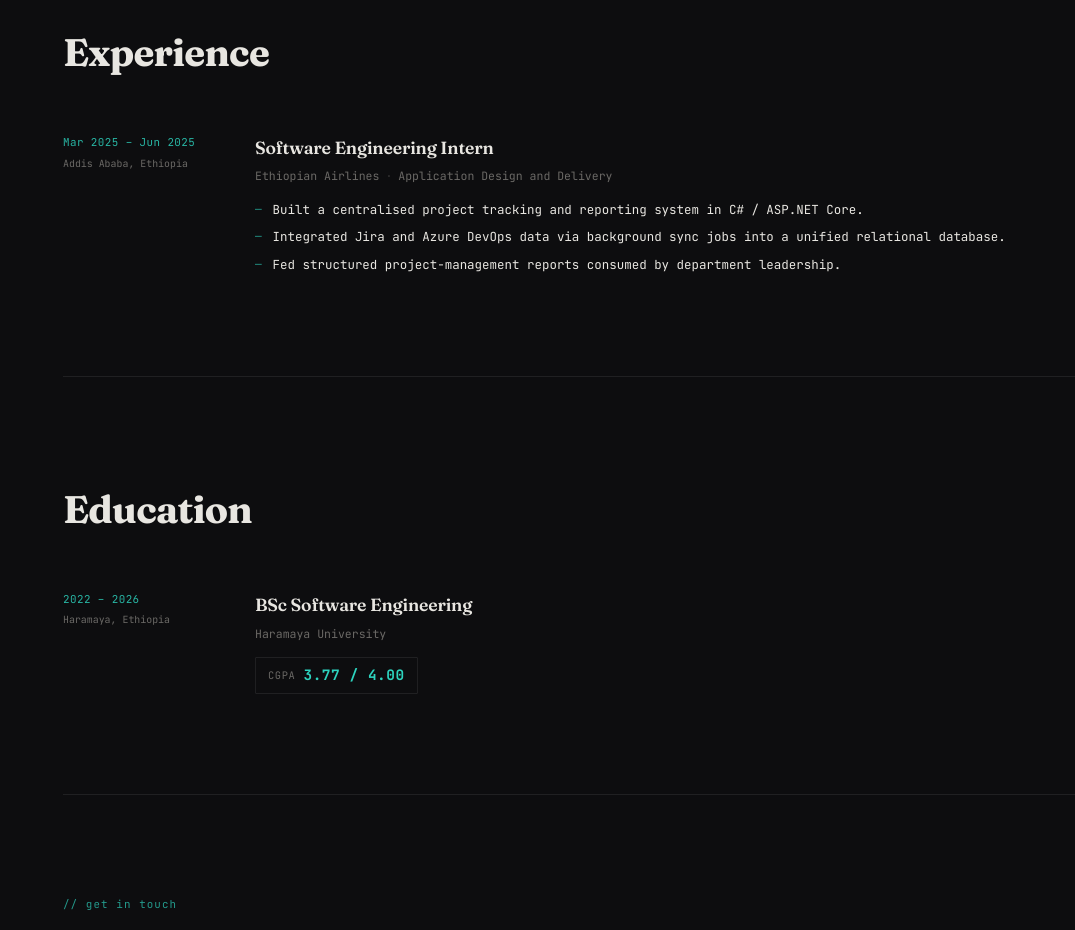
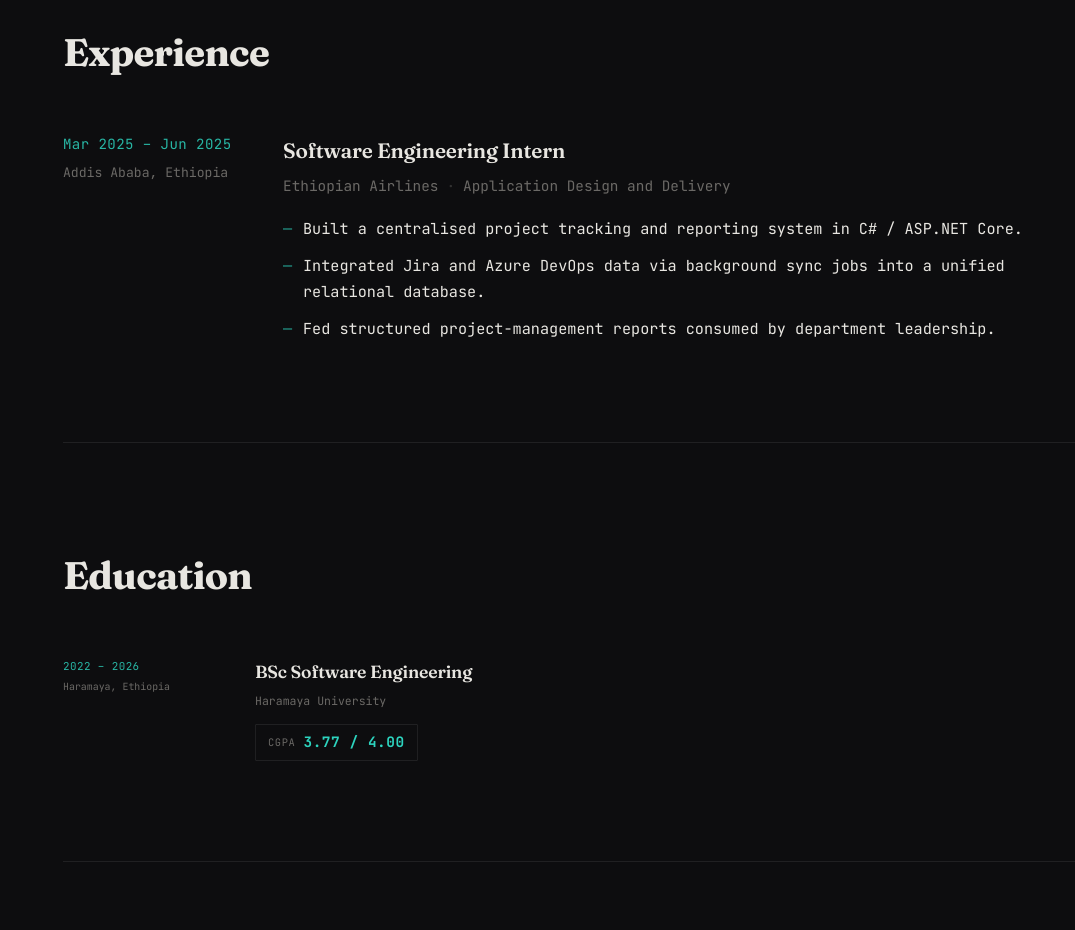
Before and after one commit to mgarikalfn/portfolio, a Next.js app: page / in a window 1280 px wide. Shown: the part 4900-5830 px from the top of the page, without its empty margins (205-1280 px from the left). Built offline with nearby package versions, Linux system fonts and the light colour scheme; no server answers.

Commit message:
style: increase Experience section font sizes and spacing

```diff
--- a/components/sections/Experience.tsx
+++ b/components/sections/Experience.tsx
@@ -30,7 +30,7 @@ export default function Experience() {
         <h2
           style={{
             fontFamily: "var(--font-serif)",
-            fontSize: "clamp(1.8rem, 3vw, 2.5rem)",
+            fontSize: "clamp(2rem, 3vw, 2.8rem)",
             fontWeight: 700,
             color: "var(--color-text)",
             margin: "0 0 3rem",
@@ -46,43 +46,43 @@ export default function Experience() {
           <div
             style={{
               display: "grid",
-              gridTemplateColumns: "160px 1fr",
-              gap: "2rem",
+              gridTemplateColumns: "180px 1fr",
+              gap: "2.5rem",
               alignItems: "start",
             }}
             className="exp-row"
           >
             <div>
-              <p style={{ fontFamily: "var(--font-mono)", fontSize: "0.68rem", color: "var(--color-accent)", margin: "0 0 4px", letterSpacing: "0.04em", opacity: 0.85 }}>
+              <p style={{ fontFamily: "var(--font-mono)", fontSize: "0.88rem", color: "var(--color-accent)", margin: "0 0 5px", letterSpacing: "0.03em", opacity: 0.85 }}>
                 {exp.period}
               </p>
-              <p style={{ fontFamily: "var(--font-mono)", fontSize: "0.62rem", color: "var(--color-muted)", margin: 0 }}>
+              <p style={{ fontFamily: "var(--font-mono)", fontSize: "0.82rem", color: "var(--color-muted)", margin: 0 }}>
                 {exp.location}
               </p>
             </div>
             <div>
-              <h3 style={{ fontFamily: "var(--font-serif)", fontSize: "1.1rem", fontWeight: 600, color: "var(--color-text)", margin: "0 0 3px", letterSpacing: "-0.01em" }}>
+              <h3 style={{ fontFamily: "var(--font-serif)", fontSize: "1.3rem", fontWeight: 600, color: "var(--color-text)", margin: "0 0 5px", letterSpacing: "-0.01em" }}>
                 {exp.role}
               </h3>
-              <p style={{ fontFamily: "var(--font-mono)", fontSize: "0.72rem", color: "var(--color-muted)", margin: "0 0 14px" }}>
+              <p style={{ fontFamily: "var(--font-mono)", fontSize: "0.9rem", color: "var(--color-muted)", margin: "0 0 18px" }}>
                 {exp.company}
-                <span style={{ opacity: 0.4, margin: "0 6px" }}>·</span>
+                <span style={{ opacity: 0.4, margin: "0 8px" }}>·</span>
                 {exp.department}
               </p>
-              <ul style={{ margin: 0, padding: 0, listStyle: "none", display: "flex", flexDirection: "column", gap: "7px" }}>
+              <ul style={{ margin: 0, padding: 0, listStyle: "none", display: "flex", flexDirection: "column", gap: "10px" }}>
                 {exp.bullets.map((b, j) => (
                   <li
                     key={j}
                     style={{
                       fontFamily: "var(--font-mono)",
-                      fontSize: "0.78rem",
+                      fontSize: "0.95rem",
                       color: "var(--color-text)",
-                      lineHeight: 1.65,
-                      paddingLeft: "1.1rem",
+                      lineHeight: 1.75,
+                      paddingLeft: "1.25rem",
                       position: "relative",
                     }}
                   >
-                    <span style={{ position: "absolute", left: 0, color: "var(--color-accent)", opacity: 0.7, fontSize: "0.7rem" }}>—</span>
+                    <span style={{ position: "absolute", left: 0, color: "var(--color-accent)", opacity: 0.7 }}>—</span>
                     {b}
                   </li>
                 ))}
```
